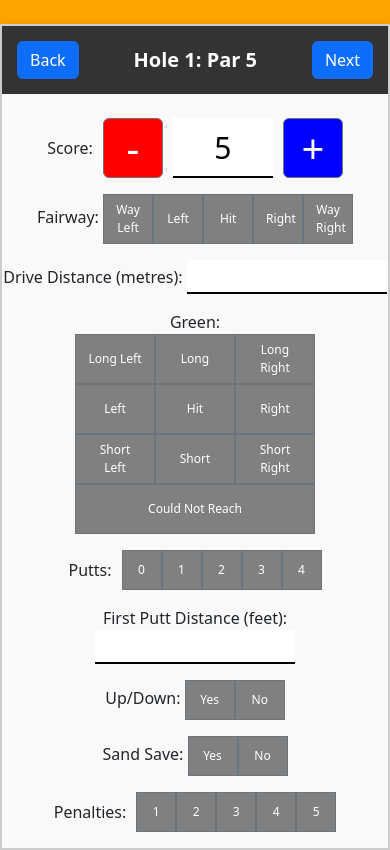
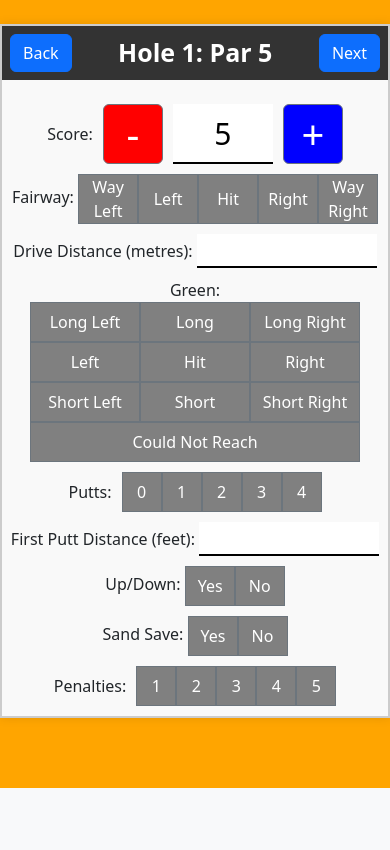
Before and after one commit to philipgjreid/pgjr-site, a Django app: page /stats_test/1/1/ in a window 390 px wide. Shown: the part 56-906 px from the top of the page. After the commit the page ends 844 px from the top, so only its background shows below. Run offline with Django 5.2, Linux system fonts and the light colour scheme; a user stored in the database is signed in; data comes from the database, SQL or seed files in the repository; parts of the project's set-up code (start-up, migrations or seed data) failed here and were passed over.

Commit message:
More stats page formatting changes

```diff
--- a/roundapp/templates/roundapp/stats_test.html
+++ b/roundapp/templates/roundapp/stats_test.html
@@ -12,8 +12,8 @@
     align-items: center;
     background-color: #333;
     color: white;
-    padding: 15px;
-    font-size: 24px;
+    padding: 10px;
+    font-size: 30px;
     font-weight: bold;
 }
 
@@ -23,8 +23,8 @@
         justify-content: space-between;
         align-items: center;
         color: white;
-        padding: 15px;
-        font-size: 22px;
+        padding: 10px;
+        font-size: 28px;
     }
 }
 /* Styles for screens smaller than 600px */
@@ -33,8 +33,8 @@
         justify-content: space-between;
         align-items: center;
         color: white;
-        padding: 15px;
-        font-size: 20px;
+        padding: 8px;
+        font-size: 25px;
     }
 }
 
@@ -55,6 +55,7 @@
     border: 2px solid #ccc;
     padding: 0px;
     margin: 0px;
+    margin-bottom: 0px;
     width: 100%;
     max-width: 650px;
     box-shadow: 0 0 10px rgba(0, 0, 0, 0.1);
@@ -64,7 +65,7 @@
 .custom-numeric-input-dd,
 .custom-numeric-input-fp {
     font-size: 20px; /* Change the font size */
-    width: 200px; /* Set the width of the input box */
+    width: 180px; /* Set the width of the input box */
     text-align: center;
     border-bottom: 2px solid #000; /* Keep the lower border visible */
     border-left: none;
@@ -91,26 +92,27 @@
 
 /* Default button styles - Testing how to size things based on screen size */
 .custom-button-fwy {
-    height: 50px;
-    width: 100px;
-    font-size: 16px;
+    height: 55px;
+    width: 110px;
+    font-size: 18px;
     margin-right: 0px;
     border-radius: 0;
 }
-/* Styles for screens between 600px and 1200px */
+/* Styles for screens between 600px and 1200px - This is superfluous currently */
 @media (min-width: 780px) and (max-width: 1000px) {
     .custom-button-fwy {
-        height: 55px;
-        width: 80px;
-        font-size: 14px;
+        height: 50px;
+        width: 110px;
+        font-size: 18px;
     }
 }
 /* Styles for screens smaller than 600px */
 @media (max-width: 780px) {
     .custom-button-fwy {
         height: 50px;
-        width: 50px;
-        font-size: 12px;
+        width: 60px;
+        font-size: 16px;
+        padding: 0px;
     }
 }
 
@@ -120,13 +122,14 @@
     width: 50px;
     margin-right: 0px;
     border-radius: 0;
+    font-size: 18px;
 }
 /* Styles for screens between 600px and 1200px */
 @media (min-width: 780px) and (max-width: 1000px) {
     .custom-button {
-        height: 45px;
-        width: 45px;
-        font-size: 14px;
+        height: 50px;
+        width: 50px;
+        font-size: 18px;
     }
 }
 /* Styles for screens smaller than 600px */
@@ -134,7 +137,7 @@
     .custom-button {
         height: 40px;
         width: 40px;
-        font-size: 12px;
+        font-size: 16px;
     }
 }
 
@@ -143,13 +146,14 @@
     width: 70px;
     margin-right: 0px;
     border-radius: 0;
+    font-size: 18px;
 }
 /* Styles for screens between 600px and 1200px */
 @media (min-width: 780px) and (max-width: 1000px) {
     .custom-button-yesno {
-        height: 45px;
-        width: 60px;
-        font-size: 14px;
+        height: 50px;
+        width: 70px;
+        font-size: 18px;
     }
 }
 /* Styles for screens smaller than 600px */
@@ -157,7 +161,7 @@
     .custom-button-yesno {
         height: 40px;
         width: 50px;
-        font-size: 12px;
+        font-size: 16px;
     }
 }
 
@@ -168,7 +172,7 @@
     border-radius: 0;*/
 
     display: grid;
-    grid-template-columns: repeat(3, 120px);
+    grid-template-columns: repeat(3, 150px);
     grid-gap: 0px;
     margin: 0 auto;
     width: fit-content;
@@ -177,7 +181,7 @@
 @media (max-width: 1000px) {
     .grid-container {
         display: grid;
-        grid-template-columns: repeat(3, 100px);
+        grid-template-columns: repeat(3, 150px);
         grid-gap: 0px;
         margin: 0 auto;
         width: fit-content;
@@ -189,7 +193,7 @@
 @media (max-width: 780px) {
     .grid-container {
         display: grid;
-        grid-template-columns: repeat(3, 80px);
+        grid-template-columns: repeat(3, 110px);
         grid-gap: 0px;
         margin: 0 auto;
         width: fit-content;
@@ -202,19 +206,21 @@
     height: 50px;
     margin-right: 0px;
     border-radius: 0;
+    font-size: 18px;
 }
 /* Styles for screens between 600px and 1200px */
 @media (min-width: 780px) and (max-width: 1000px) {
     .custom-button-green {
-        height: 45px;
-        font-size: 14px;
+        height: 50px;
+        font-size: 18px;
     }
 }
 /* Styles for screens smaller than 600px */
 @media (max-width: 780px) {
     .custom-button-green {
         height: 40px;
-        font-size: 12px;
+        font-size: 16px;
+        padding: 0px;
     }
 }
 
@@ -233,6 +239,16 @@
         width: 100%;
         margin: 0;
     }
+
+p {
+    margin-bottom: 16px;
+}
+
+@media (max-width: 780px) {
+    p {
+        margin-bottom: 10px;
+    }
+
 
 </style>
 
@@ -567,7 +583,7 @@
                 button.innerHTML = option.label;
                 button.className = 'btn btn-secondary custom-button-green';
                 button.style.backgroundColor = greenField.value === option.value ? option.color : 'gray'; // Set initial color based on value
-                button.style.height = '50px'; // Set fixed height for buttons
+                // button.style.height = '50px'; // Set fixed height for buttons
                 button.style.borderRadius = '0'; // Set border radius to 0 for straight corners
                 button.onclick = function() {
                     if (greenField.value === option.value) {
```
